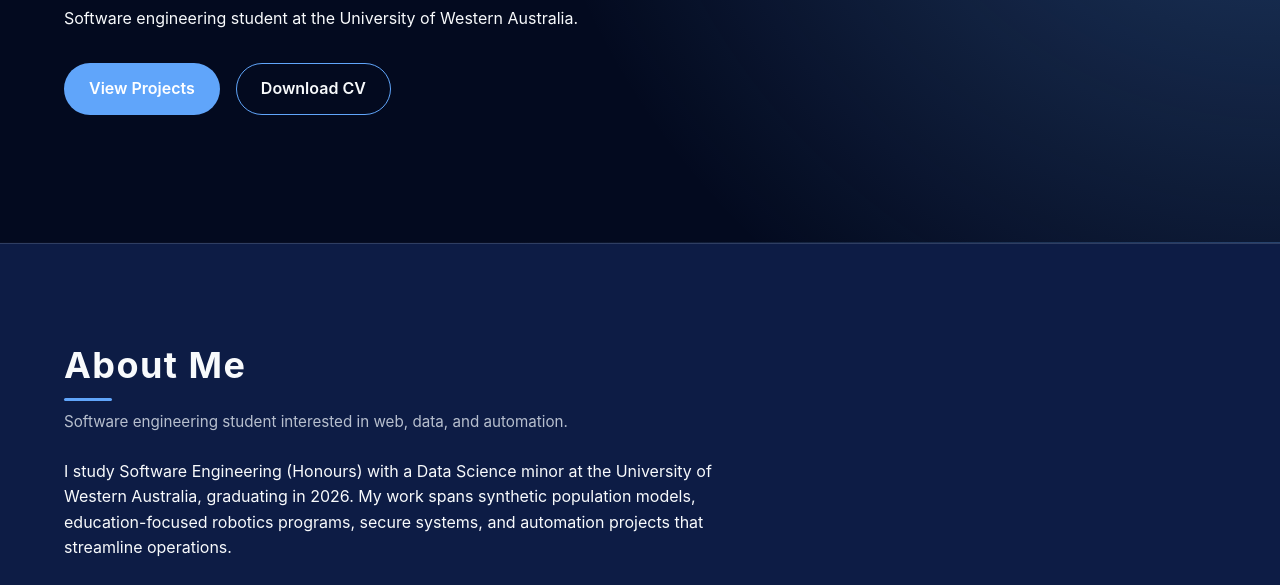
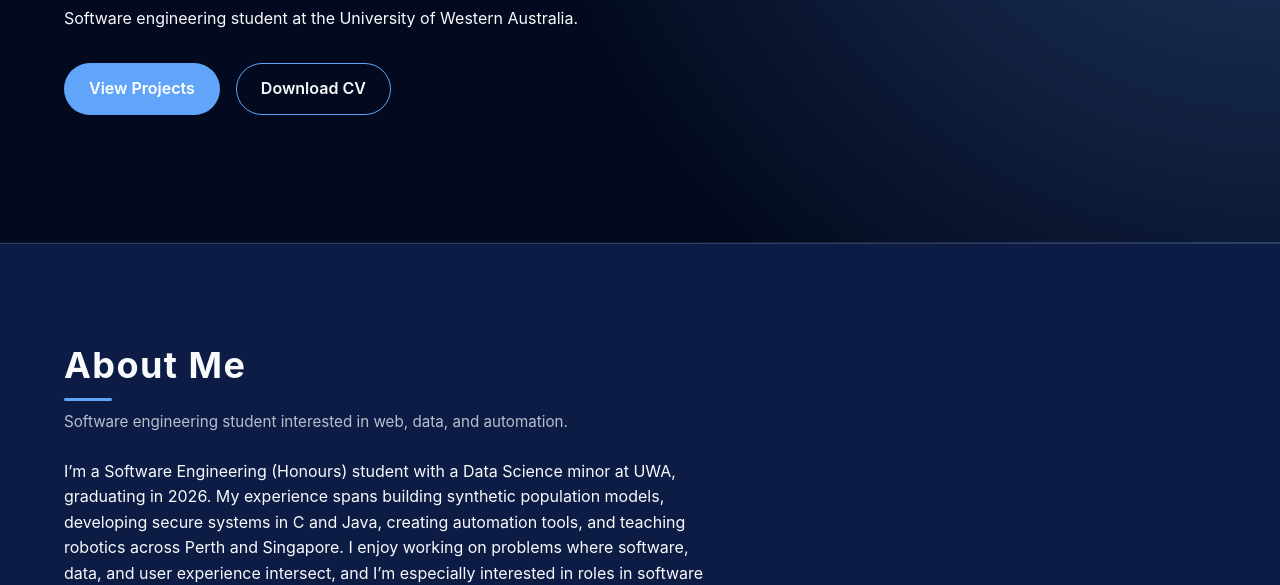
Before and after one commit to shaathurya/portfolio, a plain HTML site: page index.html in a window 1280 px wide. Shown: the part 376-961 px from the top of the page. Drawn offline with Linux system fonts and the light colour scheme.

Commit message:
updated about me

```diff
--- a/index.html
+++ b/index.html
@@ -44,10 +44,13 @@
         </div>
         <!-- EDIT: About content -->
         <p class="section-body">
-          I study Software Engineering (Honours) with a Data Science minor at
-          the University of Western Australia, graduating in 2026. My work spans
-          synthetic population models, education-focused robotics programs,
-          secure systems, and automation projects that streamline operations.
+          I’m a Software Engineering (Honours) student with a Data Science minor at UWA,
+          graduating in 2026. My experience spans building synthetic population models,
+          developing secure systems in C and Java, creating automation tools, and
+          teaching robotics across Perth and Singapore.
+          I enjoy working on problems where software, data, and user experience intersect,
+          and I’m especially interested in roles in software engineering, cybersecurity,
+          data engineering, and tech consulting.
         </p>
       </section>
 
```
